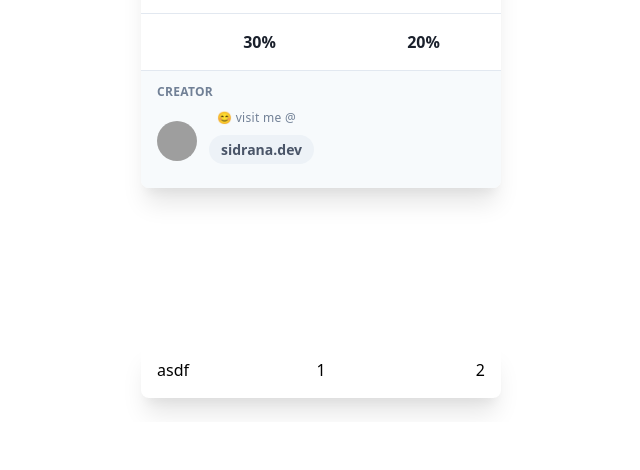
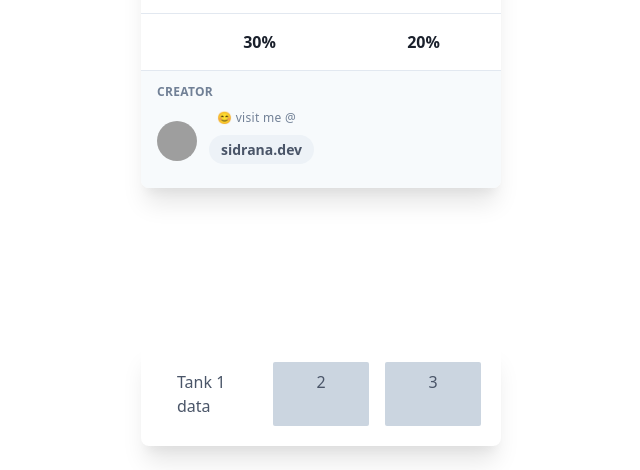
Before and after one commit to sid-r-singh/iot-tank-tailwind, a website: page index.html in a window 1280 px wide. Shown: the part 482-952 px from the top of the page, without its empty margins (319-959 px from the left). Before the commit the page ends 904 px from the top, so only its background shows below. Drawn offline with nearby package versions, Linux system fonts and the light colour scheme; grey boxes are pictures that could not be loaded.

Commit message:
3cols in 1 row

```diff
--- a/index.html
+++ b/index.html
@@ -77,7 +77,7 @@
                             </div>
                             <div>
                                 <div class="text-xs ml-2 text-gray-600 tracking-wide">&#128522;&nbsp;visit me @</div>
-                                <span class="inline-block bg-gray-200 rounded-full px-3 py-1 mt-2 text-sm font-semibold text-gray-700 mr-2 mb-2"><a href="https://sidrana.dev" target="_blank">sidrana.dev</a></span>
+                                <span class="inline-block bg-gray-200 rounded-full px-3 py-1 mt-2 text-sm font-semibold hover:bg-white text-gray-700 mr-2 mb-2"><a href="https://sidrana.dev" target="_blank">sidrana.dev</a></span>
                             </div>
                         </div>
                     </div>
@@ -89,14 +89,20 @@
 <div class="max-w-6xl mx-auto">
 <div class="flex items-center justify-center">
 <div class="max-w-sm w-full sm:w-1/2 lg:w-1/3 py-6 px-3">
-<div class="bg-white flex p-4 shadow-xl rounded-lg overflow-hidden">
-  <div class="w-1/2">
-   asdf
+<div class="bg-white flex p-3 shadow-xl rounded-lg overflow-hidden">
+
+  <div class="flex-1 rounded-sm text-gray-700 text-center border-gray-400 px-4 py-2 m-2"><p class="text-left">Tank 1</p>
+  <p class="text-left">data</p>
   </div>
-   <div class="w-1/2">1</div>
-    <!-- ... -->
-    <div>2</div>
-</div></div></div></div>
+  <div class="flex-1 rounded-sm text-gray-700 text-center bg-gray-400 px-4 py-2 m-2">2</div>
+  <div class="flex-1 rounded-sm text-gray-700 text-center bg-gray-400 px-4 py-2 m-2">3
+    </div>
+
+</div>
+
+</div>
+
+</div></div>
 
   </body>
 </html>
```
